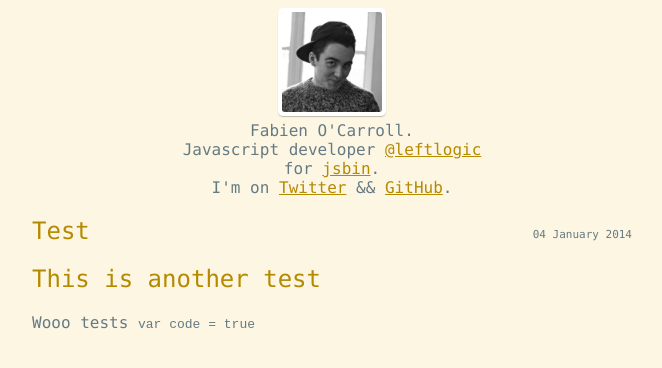
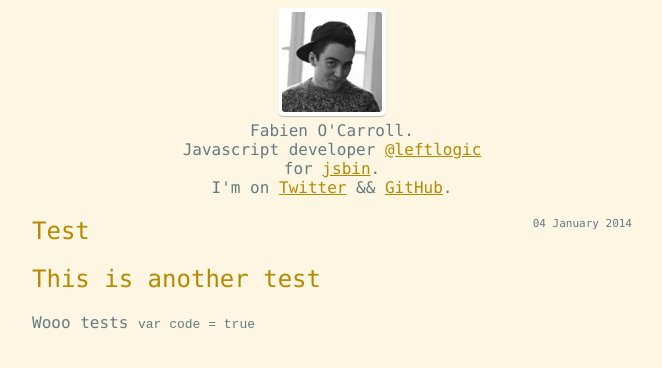
Before and after one commit to allouis/allouis.github.io, a Jekyll site: the page built from index.html, in a window 1280 px wide. Shown: the top 368 px of the page, without its empty margins (308-970 px from the left). Built offline with Jekyll 4.4.1, drawn with Linux system fonts in a browser that asks for light colours; Markdown is read by kramdown in place of the engine named in the settings; the list of posts is cut into pages by our own code.

Commit message:
Switching back to i tag

```diff
--- a/_includes/post.html
+++ b/_includes/post.html
@@ -1,8 +1,8 @@
 <article class="post">
     <h1> {{ post.title }}
-        <p class="date" datetime="{{post.date}}">
+        <i class="date" datetime="{{post.date}}">
             {{ post.date | date_to_long_string }}
-        </p>
+        </i>
     </h1>
     <div class="content">
         {{content}}
--- a/css/post.css
+++ b/css/post.css
@@ -11,6 +11,7 @@
 .post .date {
     float: right;
     font-size:11px;
+    font-style:normal;
 }
 
 .post .content {
```
